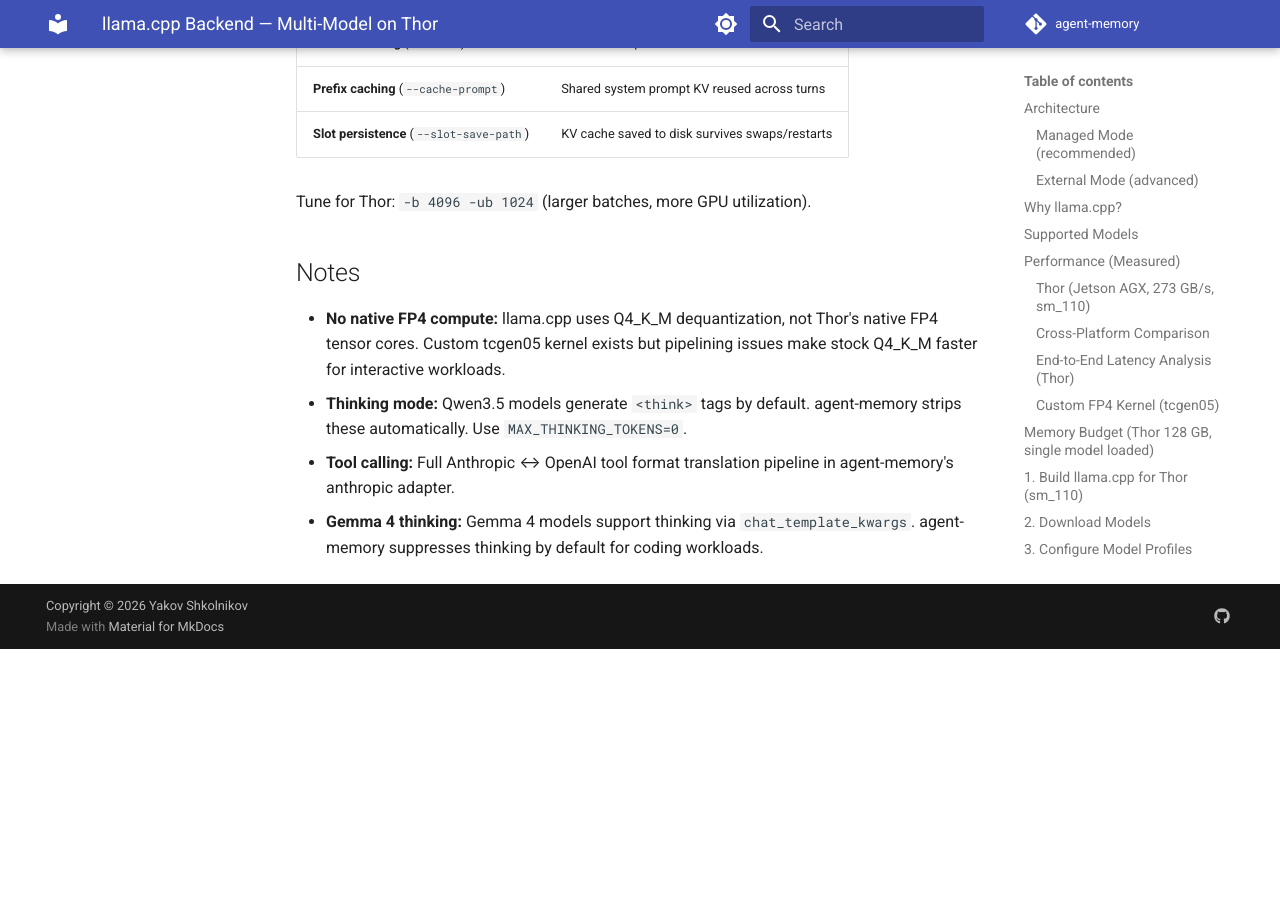
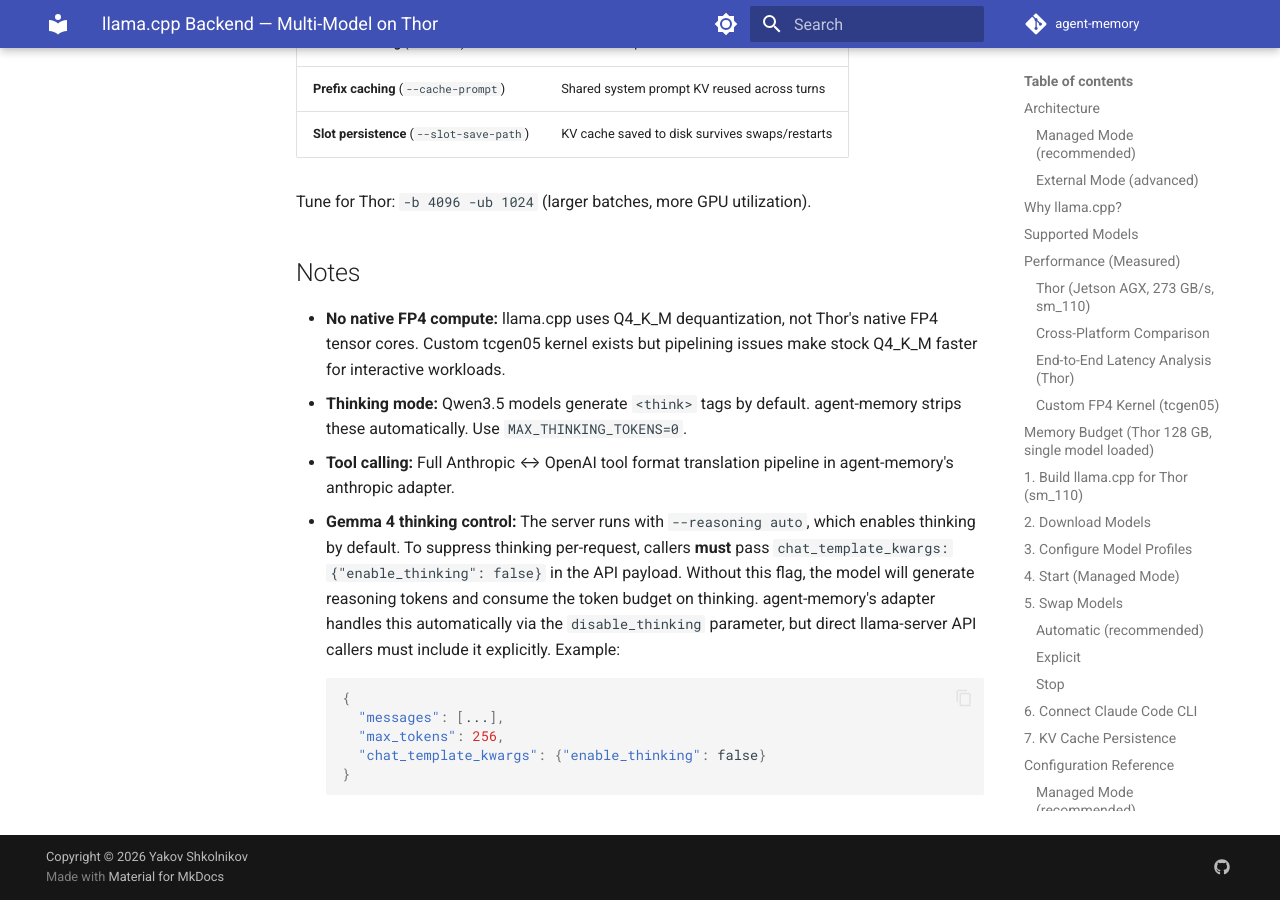
Before and after one commit to yshk-mxim/agent-memory, an MkDocs documentation site: the page built from docs/llamacpp_backend.md, in a window 1280 px wide and 900 px high, scrolled down 9620 px. Built offline with MkDocs 1.6.1 and Material for MkDocs 9.7.7, drawn with Linux system fonts in a browser that asks for light colours; comment, search, counter and statistics services are not loaded; the version menu is left out; before the commit the page ends 10269 px from its top, so only the background shows below that.

Commit message:
docs: document mandatory chat_template_kwargs for thinking control
With --reasoning auto, thinking is enabled by default. Callers must
explicitly pass chat_template_kwargs: {"enable_thinking": false} to
suppress reasoning tokens. Without it, the model silently consumes
the token budget on thinking. reasoning_effort: "none" does NOT work.

Co-Authored-By: Claude Opus 4.6 <noreply@anthropic.com>

````diff
--- a/docs/llamacpp_backend.md
+++ b/docs/llamacpp_backend.md
@@ -374,5 +374,17 @@ Tune for Thor: `-b 4096 -ub 1024` (larger batches, more GPU utilization).
   agent-memory strips these automatically. Use `MAX_THINKING_TOKENS=0`.
 - **Tool calling:** Full Anthropic ↔ OpenAI tool format translation pipeline
   in agent-memory's anthropic adapter.
-- **Gemma 4 thinking:** Gemma 4 models support thinking via `chat_template_kwargs`.
-  agent-memory suppresses thinking by default for coding workloads.
+- **Gemma 4 thinking control:** The server runs with `--reasoning auto`, which
+  enables thinking by default. To suppress thinking per-request, callers **must**
+  pass `chat_template_kwargs: {"enable_thinking": false}` in the API payload.
+  Without this flag, the model will generate reasoning tokens and consume the
+  token budget on thinking. agent-memory's adapter handles this automatically
+  via the `disable_thinking` parameter, but direct llama-server API callers
+  must include it explicitly. Example:
+  ```json
+  {
+    "messages": [...],
+    "max_tokens": 256,
+    "chat_template_kwargs": {"enable_thinking": false}
+  }
+  ```
````
Also changed, not shown: docs/thor_model_benchmarks.md (+14 -0 lines).
